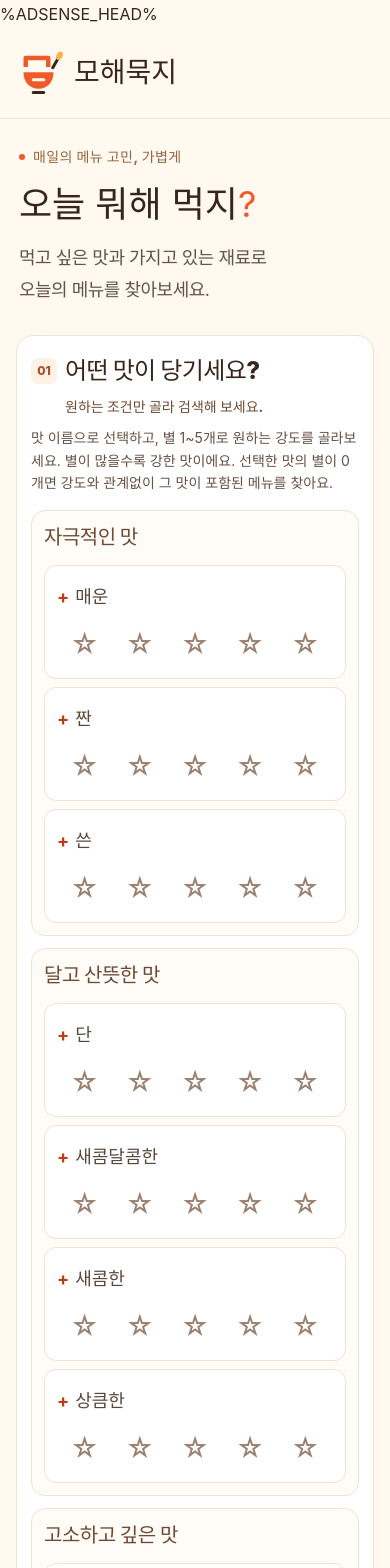
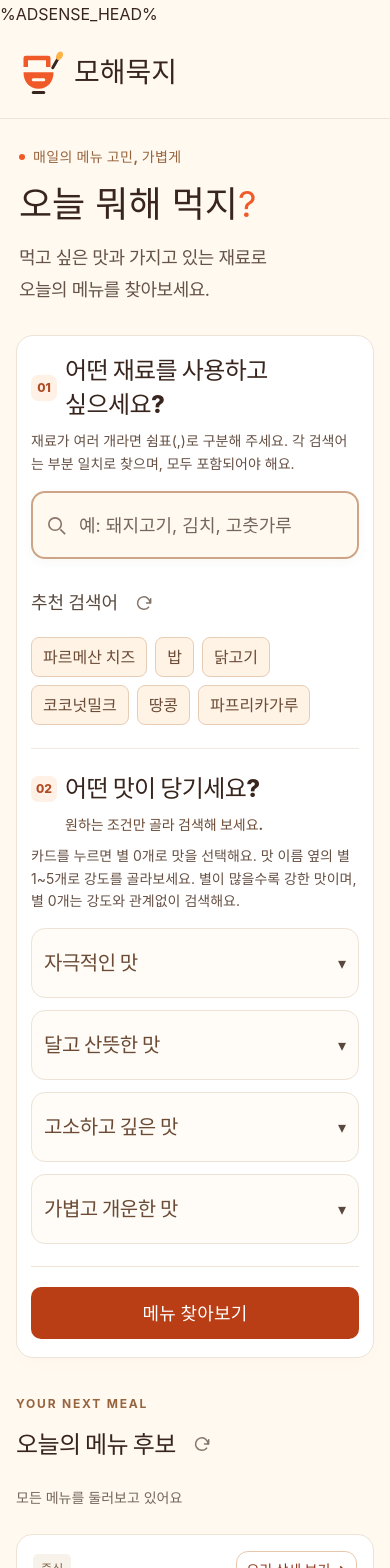
Before and after one commit to YongSiHun/mohaemookji, a React (Vite) app: page / in a window 390 px wide. Shown: the top 1568 px of the page. Built offline with nearby package versions, Linux system fonts and the light colour scheme; a web font is replaced by a local one.

Commit message:
improve: 맛 강도 UI 개선 + 재료를 먼저 입력 받도록 개선

```diff
--- a/src/components/FlavorSelector.tsx
+++ b/src/components/FlavorSelector.tsx
@@ -55,12 +55,31 @@ function FlavorToggleMark({ active }: { active: boolean }) {
   );
 }
 
+function FlavorStrength({
+  name,
+  level,
+  onChoose,
+}: {
+  name: string;
+  level?: FlavorLevel;
+  onChoose: (value: FlavorLevel) => void;
+}) {
+  const [hoveredLevel, setHoveredLevel] = useState<FlavorLevel>();
+  return (
+    <FlavorStars
+      name={name}
+      level={level}
+      displayLevel={hoveredLevel ?? level}
+      onHover={setHoveredLevel}
+      onChoose={onChoose}
+    />
+  );
+}
+
 function FlavorOption({ id, query, onChange }: FlavorSelectorProps & { id: string }) {
-  const [hoveredLevel, setHoveredLevel] = useState<FlavorLevel>();
   const name = getFlavorName(id);
   const active = query.flavors.includes(id);
   const level = active ? query.flavorLevels?.[id] : undefined;
-  const displayLevel = hoveredLevel ?? level;
   const choose = (value?: FlavorLevel) => onChange(selectFlavorLevel(query, id, value));
   const included = active && level === undefined;
   return (
@@ -77,15 +96,9 @@ function FlavorOption({ id, query, onChange }: FlavorSelectorProps & { id: strin
           <FlavorToggleMark active={active} />
           {name}
         </span>
-        {displayLevel && <span className="flavor-level-value">{displayLevel}/5</span>}
+        {level && <span className="flavor-level-value">{level}/5</span>}
       </div>
-      <FlavorStars
-        name={name}
-        level={level}
-        displayLevel={displayLevel}
-        onHover={setHoveredLevel}
-        onChoose={choose}
-      />
+      <FlavorStrength name={name} level={level} onChoose={choose} />
     </div>
   );
 }
@@ -95,19 +108,21 @@ export function FlavorSelector({ query, onChange }: FlavorSelectorProps) {
   return (
     <div className="flavor-groups" aria-describedby="flavor-help">
       {groups.map((group) => (
-        <div
+        <details
           className="flavor-group"
           key={group.id}
           role="group"
           aria-labelledby={'flavor-group-' + group.id}
         >
-          <h3 id={'flavor-group-' + group.id}>{group.name}</h3>
+          <summary className="flavor-group-summary">
+            <h3 id={'flavor-group-' + group.id}>{group.name}</h3>
+          </summary>
           <div className="flavor-options">
             {group.flavors.map((id) => (
               <FlavorOption key={id} id={id} query={query} onChange={onChange} />
             ))}
           </div>
-        </div>
+        </details>
       ))}
     </div>
   );
--- a/src/components/MenuSearchPanel.tsx
+++ b/src/components/MenuSearchPanel.tsx
@@ -65,22 +65,6 @@ export function MenuSearchPanel({
       >
         <div className="section-label">
           <span className="step">01</span>
-          <h2>어떤 맛이 당기세요?</h2>
-          <div className="flavor-selection-info">
-            <span className="selection-count" role="status" aria-live="polite" aria-atomic="true">
-              {draft.flavors.length > 0 ? draft.flavors.length + '개 선택됨' : null}
-            </span>
-            <span className="search-guidance">원하는 조건만 골라 검색해 보세요.</span>
-          </div>
-        </div>
-        <p className="flavor-help" id="flavor-help">
-          맛 이름으로 선택하고, 별 1~5개로 원하는 강도를 골라보세요. 별이 많을수록 강한 맛이에요.
-          선택한 맛의 별이 0개면 강도와 관계없이 그 맛이 포함된 메뉴를 찾아요.
-        </p>
-        <FlavorSelector query={draft} onChange={onDraftChange} />
-        <div className="search-divider" />
-        <div className="section-label">
-          <span className="step">02</span>
           <label htmlFor="ingredient">어떤 재료를 사용하고 싶으세요?</label>
         </div>
         <p className="ingredient-help" id="input-help">
@@ -127,6 +111,22 @@ export function MenuSearchPanel({
             </div>
           </div>
         </div>
+        <div className="search-divider" />
+        <div className="section-label">
+          <span className="step">02</span>
+          <h2>어떤 맛이 당기세요?</h2>
+          <div className="flavor-selection-info">
+            <span className="selection-count" role="status" aria-live="polite" aria-atomic="true">
+              {draft.flavors.length > 0 ? draft.flavors.length + '개 선택됨' : null}
+            </span>
+            <span className="search-guidance">원하는 조건만 골라 검색해 보세요.</span>
+          </div>
+        </div>
+        <p className="flavor-help" id="flavor-help">
+          카드를 누르면 별 0개로 맛을 선택해요. 맛 이름 옆의 별 1~5개로 강도를 골라보세요. 별이
+          많을수록 강한 맛이며, 별 0개는 강도와 관계없이 검색해요.
+        </p>
+        <FlavorSelector query={draft} onChange={onDraftChange} />
         <SearchActions isLoading={isLoading} error={error} />
       </form>
     </section>
--- a/src/index.css
+++ b/src/index.css
@@ -798,23 +798,51 @@ mark {
   border-radius: 14px;
   background: #fffcf7;
 }
+.flavor-group-summary {
+  display: flex;
+  align-items: center;
+  justify-content: space-between;
+  gap: 12px;
+  min-height: 44px;
+  cursor: pointer;
+  list-style: none;
+}
+.flavor-group-summary::-webkit-details-marker {
+  display: none;
+}
+.flavor-group-summary::after {
+  content: '▾';
+  color: var(--color-supporting);
+}
+.flavor-group[open] > .flavor-group-summary {
+  margin-bottom: 14px;
+}
+.flavor-group[open] > .flavor-group-summary::after {
+  content: '▴';
+}
 .flavor-group h3 {
-  margin: 0 0 14px;
+  margin: 0;
   font-size: var(--text-subtitle);
   line-height: var(--leading-heading);
   font-weight: var(--weight-strong);
   color: #6b4b35;
 }
 .flavor-options {
+  display: flex;
+  flex-wrap: wrap;
+  gap: var(--space-3);
+}
+.flavor-option {
   display: grid;
-  grid-template-columns: repeat(4, minmax(0, 1fr));
-  gap: var(--space-3);
-}
-.flavor-option {
+  grid-template-columns: max-content minmax(0, 160px);
+  justify-content: start;
+  align-items: center;
+  gap: 8px;
   position: relative;
   isolation: isolate;
   min-width: 0;
-  padding: 12px;
+  max-width: 100%;
+  padding: 12px 8px;
   border: 1px solid var(--border);
   border-radius: 12px;
   background: #fff;
@@ -892,11 +920,6 @@ mark {
 .condition-flavor-level {
   font-size: var(--text-caption);
 }
-@media (max-width: 1000px) {
-  .flavor-options {
-    grid-template-columns: repeat(2, minmax(0, 1fr));
-  }
-}
 @media (max-width: 600px) {
   .flavor-groups {
     gap: var(--space-3);
@@ -905,15 +928,14 @@ mark {
     padding: 12px;
   }
   .flavor-options {
-    grid-template-columns: minmax(0, 1fr);
     gap: var(--space-2);
   }
   .flavor-option {
     display: grid;
-    grid-template-columns: minmax(0, 1fr) minmax(0, 180px);
+    grid-template-columns: max-content minmax(0, 150px);
     align-items: center;
     gap: 0 8px;
-    padding: 8px 12px;
+    padding: 8px;
   }
   .flavor-option-heading {
     flex-direction: column;
@@ -922,15 +944,6 @@ mark {
   }
   .flavor-star-button {
     min-height: 44px;
-  }
-}
-@media (max-width: 420px) {
-  .flavor-option {
-    display: block;
-  }
-  .flavor-option-heading {
-    flex-direction: row;
-    align-items: center;
   }
 }
 
```
Also changed, not shown: 2 other files (tests, documents, lock files or other folders).
